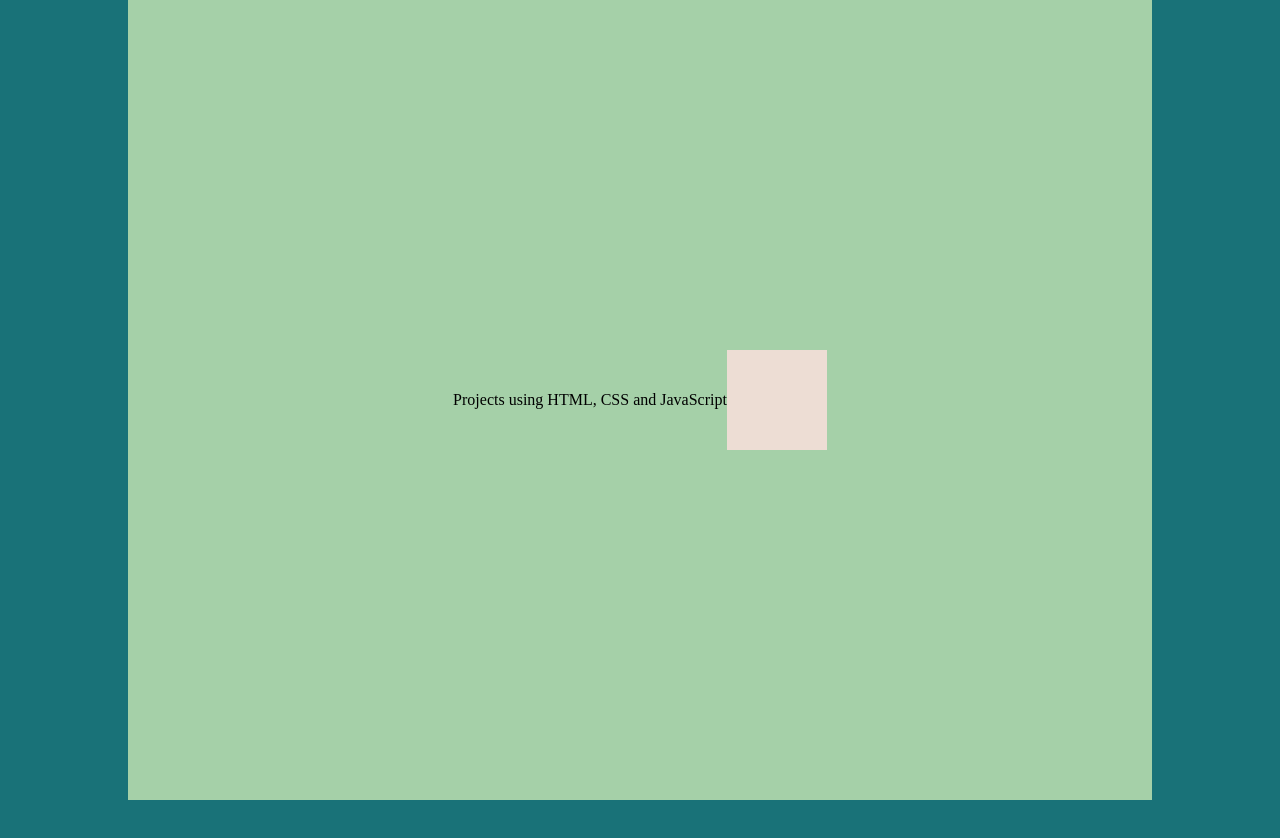
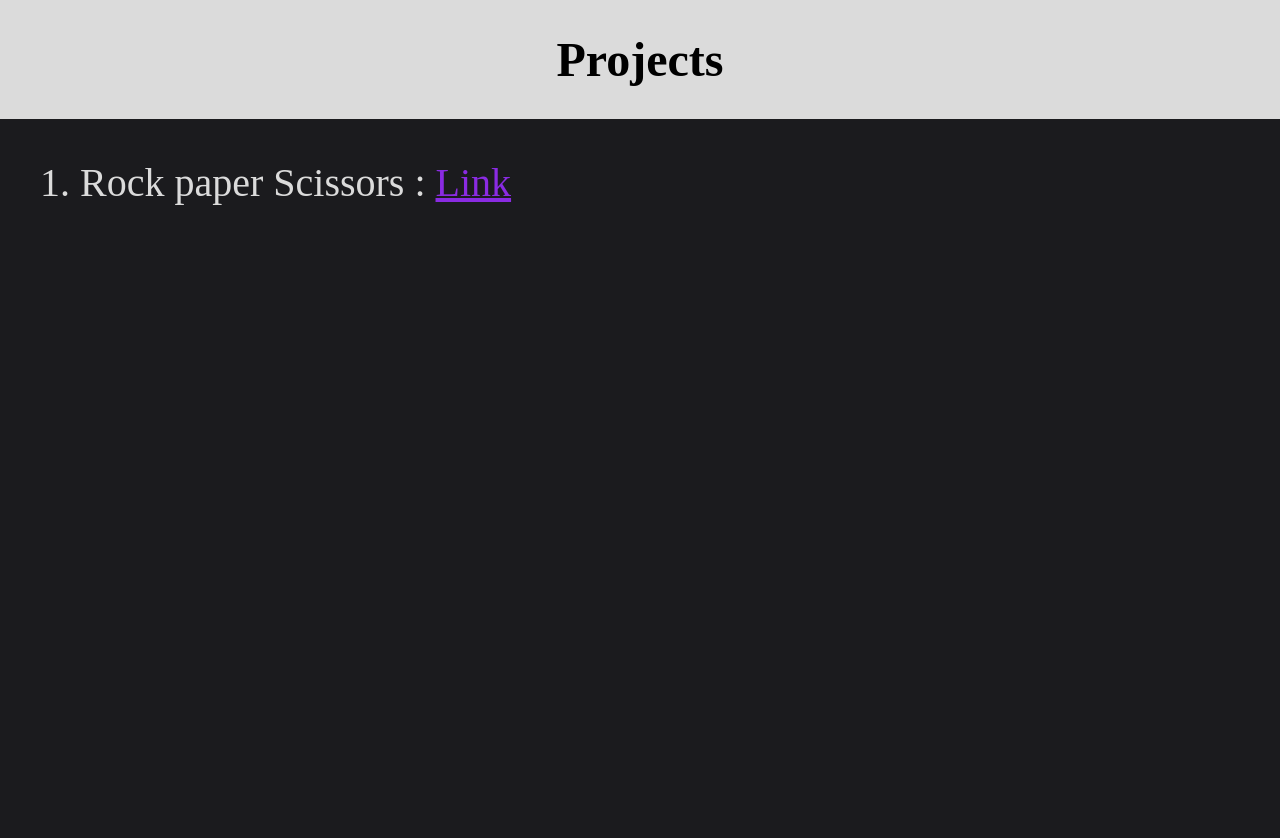
Before and after one commit to KunalSingh72/Html-Css-Js-Projects, a plain HTML site: page index.html in a window 1280 px wide. Before the commit the page ends 800 px from the top, so only its background shows below. Drawn offline with Linux system fonts and the light colour scheme.

Commit message:
Made an index file for all the project links in the repository.

```diff
--- a/Index-style.css
+++ b/Index-style.css
@@ -2,21 +2,39 @@ body{
     margin:0;
     padding:0;
     height:100vh;
-    display:flex;
-    justify-content: center;
-    align-items: center;
-    background-color: #197278;
+    flex-direction: column;
+    background-color: #1B1B1E;
 }
 .main{
     width:80%;
     height: 100%;
+
+}
+.header{
+    flex:1;
     display:flex;
     justify-content: center;
-    align-items: center;
-    background-color: #A5D0A8;
+    background-color: rgb(219, 219, 219);
 }
-.block-1{
-    background-color: #EDDDD4;
-    width:100px;
-    height:100px;
+.heading{
+    font-size: 48px;
+    /* background-color: #A5D0A8; */
 }
+
+
+.project{
+    flex:1;
+    box-sizing: border-box;
+    margin:30px 0;
+    list-style-type:none;
+    font-size:40px;
+
+}
+.list-item{
+    text-decoration: none;
+    color: rgb(219, 219, 219);
+
+}
+.link{
+    color:blueviolet;
+}
--- a/index.html
+++ b/index.html
@@ -7,11 +7,17 @@
     <link rel="stylesheet" href="Index-style.css">
 </head>
 <body>
+    <div class="header">
+        <h1 class="heading">Projects</h1>
+    </div>
     <div class="main">
-        <p>Projects using HTML, CSS and JavaScript</p>
-        <a href="">
-            <div class="block-1"></div>
-        </a>
+            <li class="project">
+
+                    <ul class="list-item">
+                        1. Rock paper Scissors : <a class="link" href="https://kunalsingh72.github.io/Html-Css-Js-Projects/Rock-Paper-Scissors/" >Link</a>
+                    </ul>
+
+            </li>
     </div>
 </body>
 </html>
```
